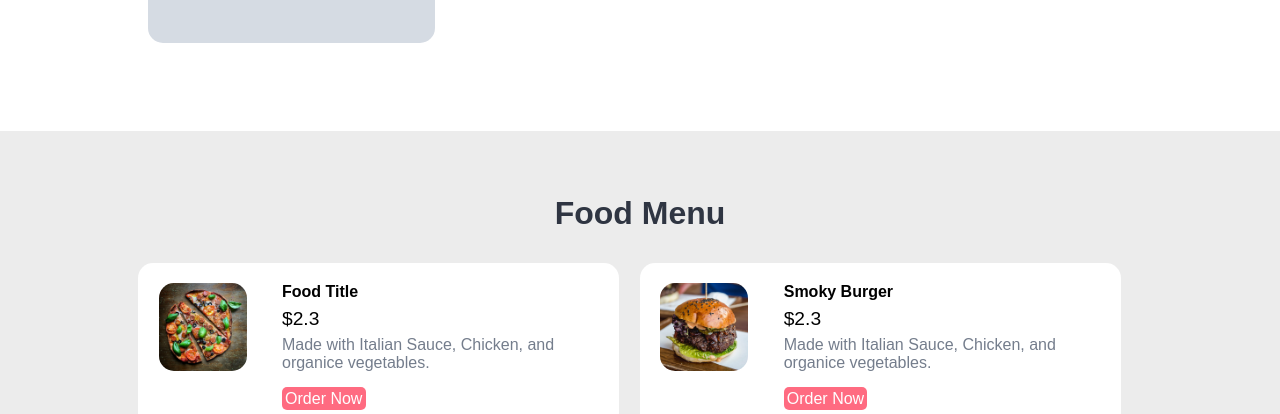
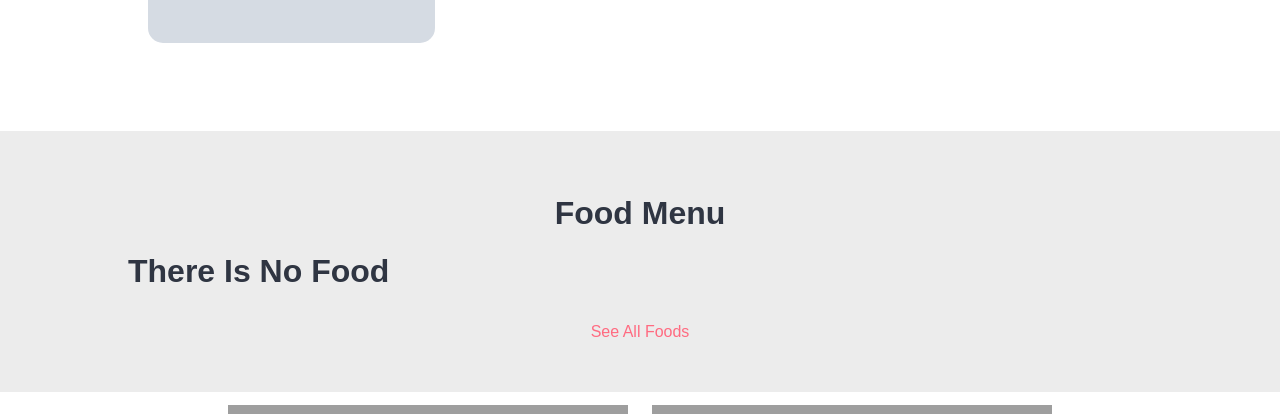
Before and after one commit to fuadmahmudeshetu/food-order-website, a PHP site: page /food_order/ in a window 1280 px wide. Shown: the part 643-1057 px from the top of the page. Run offline with PHP 8.4, Linux system fonts and the light colour scheme; tables that the repository leaves empty or names only in its code hold one stand-in row (values such as "Sample post"); grey boxes marked "Sample" are stand-in pictures; grey boxes are pictures that could not be loaded.

Commit message:
get foods in the menu page from food table

```diff
--- a/index.php
+++ b/index.php
@@ -60,108 +60,48 @@ include('partials-front/menu.php');
     <div class="container">
         <h2 class="text-center">Food Menu</h2>
 
+
+        <?php
+        $sql2 = "SELECT * FROM tbl_food WHERE active = 'Yes' AND featured='Yes' LIMIT 6";
+
+        $res2 = mysqli_query($conn, $sql2);
+
+        $count2 = mysqli_num_rows($res2);
+
+        if ($count2 > 1) {
+            while ($row2 = mysqli_fetch_assoc($res2)) {
+                $id = $row2['id'];
+                $title = $row2['title'];
+                $price = $row2['price'];
+                $description = $row2['description'];
+                $image_name = $row2['image_name'];
+
+        ?>
             <div class="food-menu-box">
                 <div class="food-menu-img">
-                <img src="images/menu-pizza.jpg" alt="Chicke Hawain Pizza" class="img-responsive img-curve">
+                    <img src="<?php echo SITEURL ?>images/food/<?php echo $image_name; ?>" alt="Chicke Hawain Pizza" class="img-responsive img-curve">
                 </div>
 
                 <div class="food-menu-desc">
-                <h4>Food Title</h4>
-                <p class="food-price">$2.3</p>
+                    <h4><?php echo $title; ?></h4>
+                    <p class="food-price">$<?php echo $price; ?></p>
                     <p class="food-detail">
-                    Made with Italian Sauce, Chicken, and organice vegetables.
+                        <?php echo $description; ?>
                     </p>
                     <br>
 
                     <a href="order.html" class="btn btn-primary">Order Now</a>
                 </div>
             </div>
+        <?php
+            }
+        } else {
+            echo "<h2>There Is No Food</h2>";
+        }
 
-        <div class="food-menu-box">
-            <div class="food-menu-img">
-                <img src="images/menu-burger.jpg" alt="Chicke Hawain Pizza" class="img-responsive img-curve">
-            </div>
 
-            <div class="food-menu-desc">
-                <h4>Smoky Burger</h4>
-                <p class="food-price">$2.3</p>
-                <p class="food-detail">
-                    Made with Italian Sauce, Chicken, and organice vegetables.
-                </p>
-                <br>
 
-                <a href="#" class="btn btn-primary">Order Now</a>
-            </div>
-        </div>
-
-        <div class="food-menu-box">
-            <div class="food-menu-img">
-                <img src="images/menu-burger.jpg" alt="Chicke Hawain Burger" class="img-responsive img-curve">
-            </div>
-
-            <div class="food-menu-desc">
-                <h4>Nice Burger</h4>
-                <p class="food-price">$2.3</p>
-                <p class="food-detail">
-                    Made with Italian Sauce, Chicken, and organice vegetables.
-                </p>
-                <br>
-
-                <a href="#" class="btn btn-primary">Order Now</a>
-            </div>
-        </div>
-
-        <div class="food-menu-box">
-            <div class="food-menu-img">
-                <img src="images/menu-pizza.jpg" alt="Chicke Hawain Pizza" class="img-responsive img-curve">
-            </div>
-
-            <div class="food-menu-desc">
-                <h4>Food Title</h4>
-                <p class="food-price">$2.3</p>
-                <p class="food-detail">
-                    Made with Italian Sauce, Chicken, and organice vegetables.
-                </p>
-                <br>
-
-                <a href="#" class="btn btn-primary">Order Now</a>
-            </div>
-        </div>
-
-        <div class="food-menu-box">
-            <div class="food-menu-img">
-                <img src="images/menu-pizza.jpg" alt="Chicke Hawain Pizza" class="img-responsive img-curve">
-            </div>
-
-            <div class="food-menu-desc">
-                <h4>Food Title</h4>
-                <p class="food-price">$2.3</p>
-                <p class="food-detail">
-                    Made with Italian Sauce, Chicken, and organice vegetables.
-                </p>
-                <br>
-
-                <a href="#" class="btn btn-primary">Order Now</a>
-            </div>
-        </div>
-
-        <div class="food-menu-box">
-            <div class="food-menu-img">
-                <img src="images/menu-momo.jpg" alt="Chicke Hawain Momo" class="img-responsive img-curve">
-            </div>
-
-            <div class="food-menu-desc">
-                <h4>Chicken Steam Momo</h4>
-                <p class="food-price">$2.3</p>
-                <p class="food-detail">
-                    Made with Italian Sauce, Chicken, and organice vegetables.
-                </p>
-                <br>
-
-                <a href="#" class="btn btn-primary">Order Now</a>
-            </div>
-        </div>
-
+        ?>
 
         <div class="clearfix"></div>
 
```
Also changed, not shown: images/food/Food_category_672.jpeg (added), images/food/Food_category_9786.jpg (added). Lines whose indentation alone changed are shown as unchanged.
